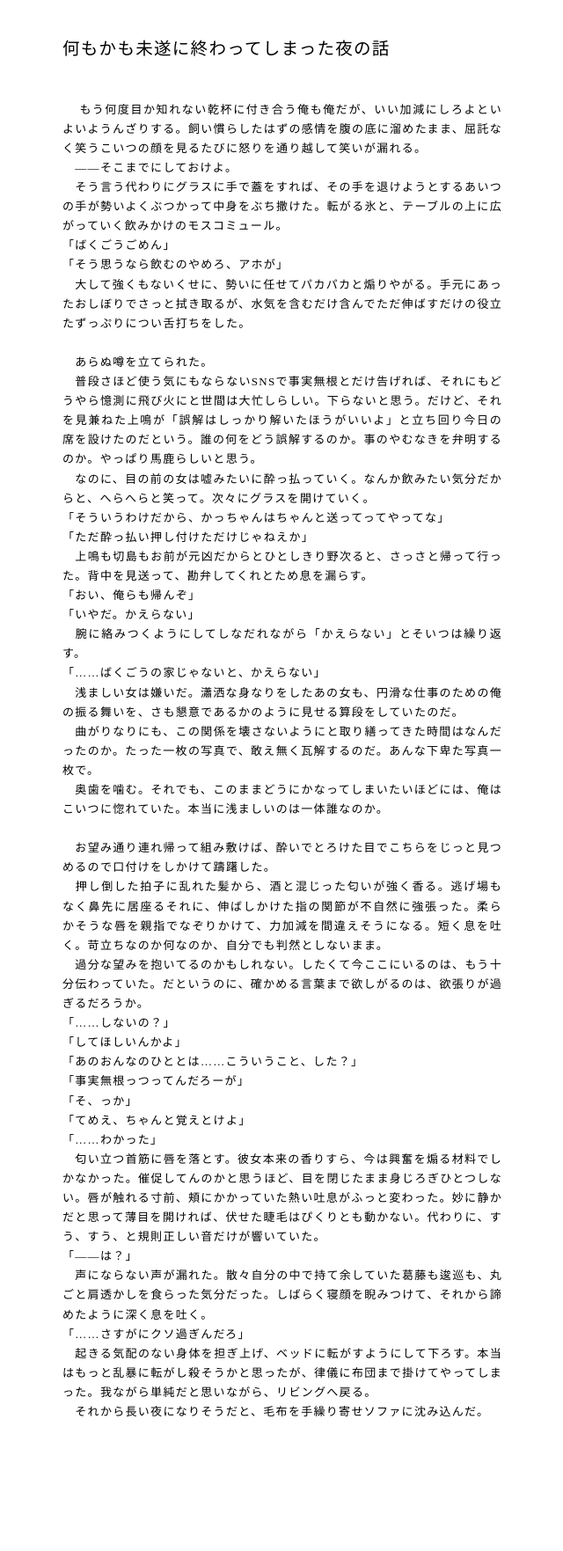
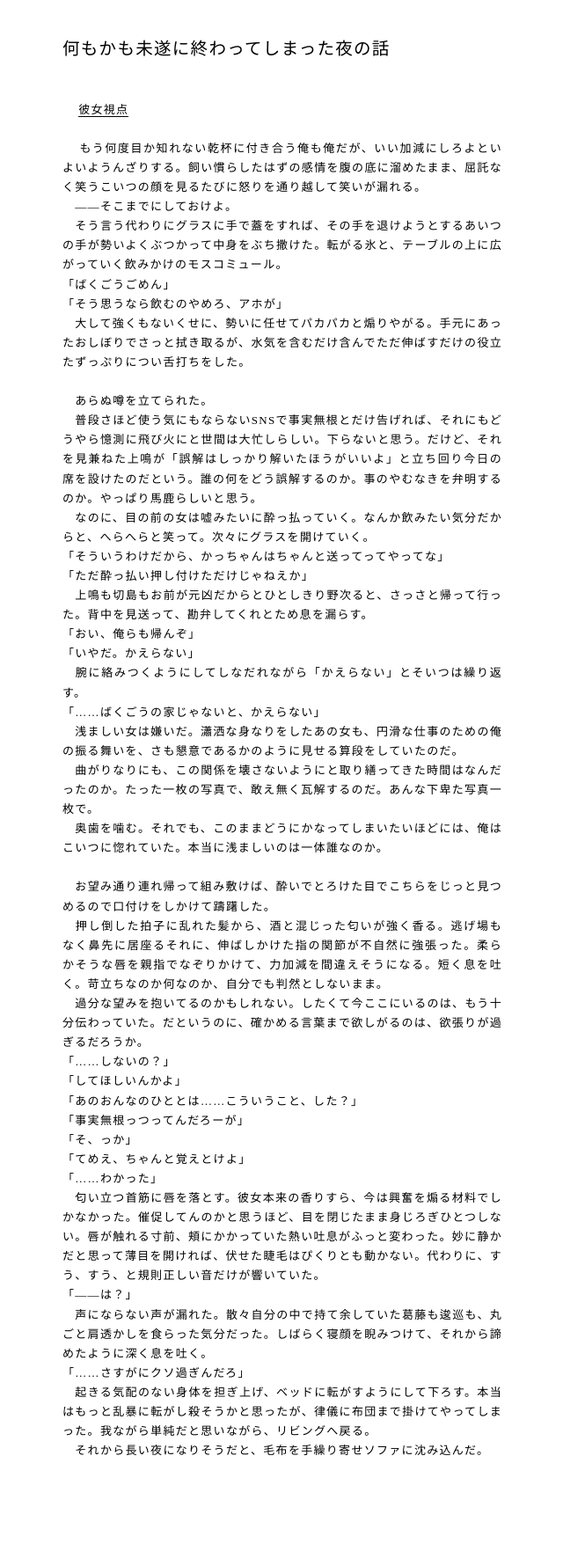
Before and after one commit to bisqhq/bisqhq.github.io, a Jekyll site: the page novel/novel40.html, which Jekyll copies as it is, in a window 1280 px wide. Shown: the whole page at 88% size, without its empty margins (319-959 px from the left). Built offline with Jekyll 4.4.1, drawn with Linux system fonts in a browser that asks for light colours; some web fonts are replaced; before the commit the page ends 1719 px from its top, so only the background shows below that.

Commit message:
Update novel40.html

```diff
--- a/novel/novel40.html
+++ b/novel/novel40.html
@@ -14,6 +14,8 @@
 <h2>何もかも未遂に終わってしまった夜の話</h2>
 
 <p><div id="novelContent" class="novel-text">
+    <a href="log.html?post=11.md">彼女視点</a>
+
  　もう何度目か知れない乾杯に付き合う俺も俺だが、いい加減にしろよといよいようんざりする。飼い慣らしたはずの感情を腹の底に溜めたまま、屈託なく笑うこいつの顔を見るたびに怒りを通り越して笑いが漏れる。
 　——そこまでにしておけよ。
 　そう言う代わりにグラスに手で蓋をすれば、その手を退けようとするあいつの手が勢いよくぶつかって中身をぶち撒けた。転がる氷と、テーブルの上に広がっていく飲みかけのモスコミュール。
```
